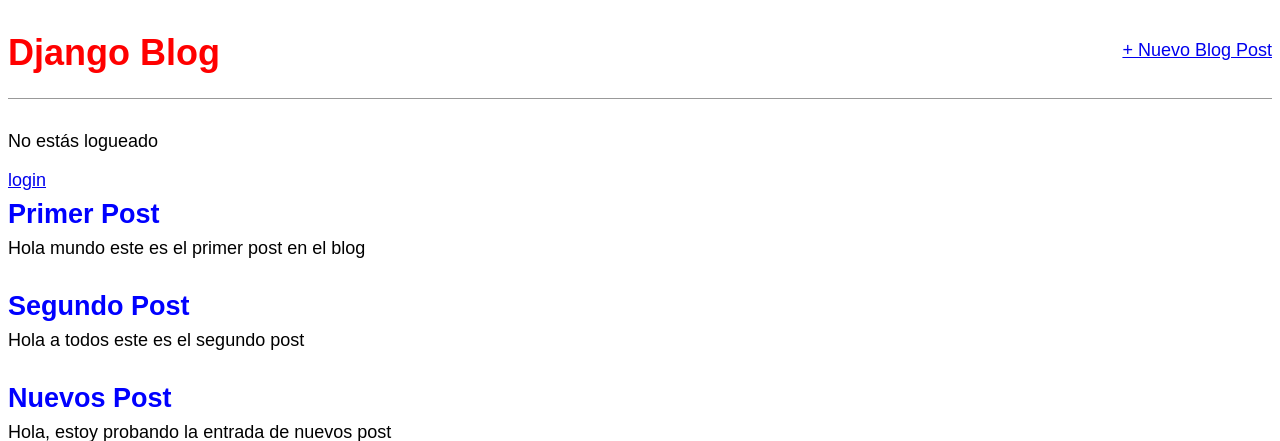
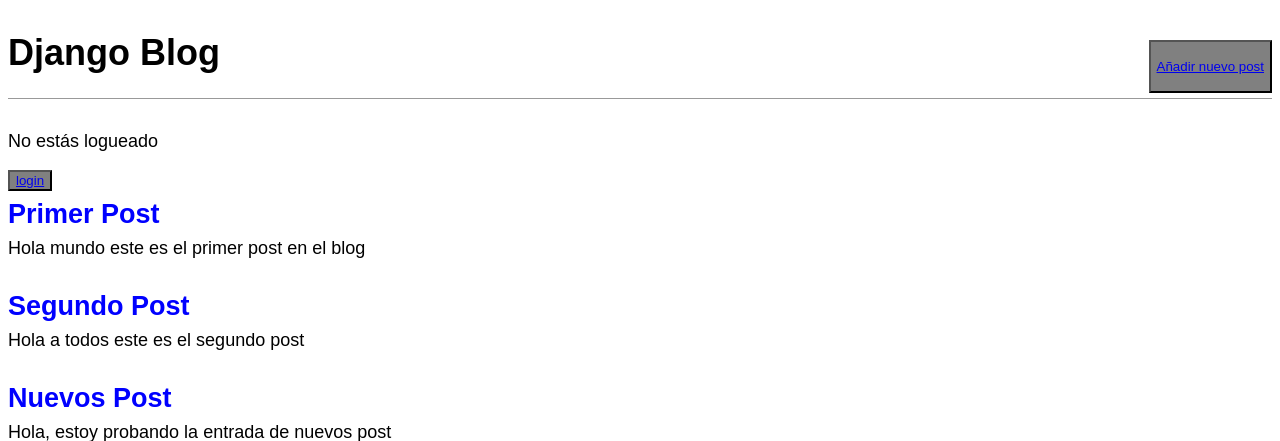
Before and after one commit to miguecarrera/Blog_app, a Django app: page / in a window 1280 px wide. Shown: the top 441 px of the page. Run offline with Django 4.2, Linux system fonts and the light colour scheme; data comes from the database, SQL or seed files in the repository; both versions use the stored data as it was after the commit; some web fonts are replaced.

Commit message:
Cambios finales

```diff
--- a/static/css/base.css
+++ b/static/css/base.css
@@ -10,7 +10,7 @@
 }
 
 header h1 a {
-  color: red;
+  color: black;
   text-decoration: none;
 }
 
@@ -45,3 +45,7 @@
 .post-entry h2 a:hover {
   color: red;
 }
+
+button{
+  background-color: gray;
+}
--- a/templates/base.html
+++ b/templates/base.html
@@ -12,16 +12,17 @@
         <div class="nav-left">
             <h1><a href="{% url 'home' %}">Django Blog</a></h1>
         </div>
-        <div class="nav-right">
-            <a href="{% url 'post_new' %}">+ Nuevo Blog Post</a>
+        <div class="nav-right" style="margin-bottom: 5px">
+            <button><a href="{% url 'post_new' %}">Añadir nuevo post</a></button>
         </div>
       </header>
+
         {% if user.is_authenticated %}
           <p>¡Hola {{ user.username }}!</p>
-      <p><a href="{% url 'logout' %}">logout</a></p>
+          <button><a href="{% url 'logout' %}">logout</a></button>
         {% else %}
           <p>No estás logueado</p>
-      <a href="{% url 'login' %}">login</a>
+          <button><a href="{% url 'login' %}">login</a></button>
         {% endif %}
         {% block content %}
         {% endblock content %}
```
Also changed, not shown: db.sqlite3. Lines whose indentation alone changed are shown as unchanged.
